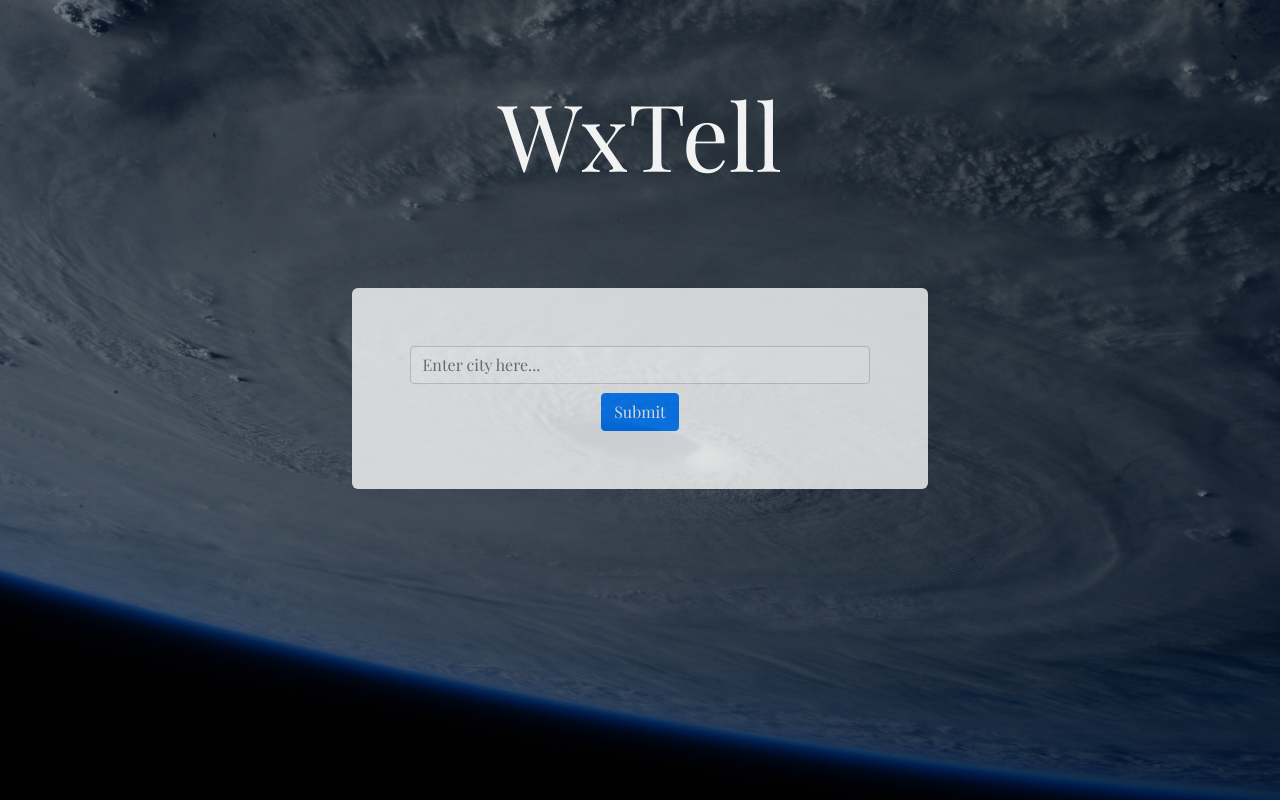
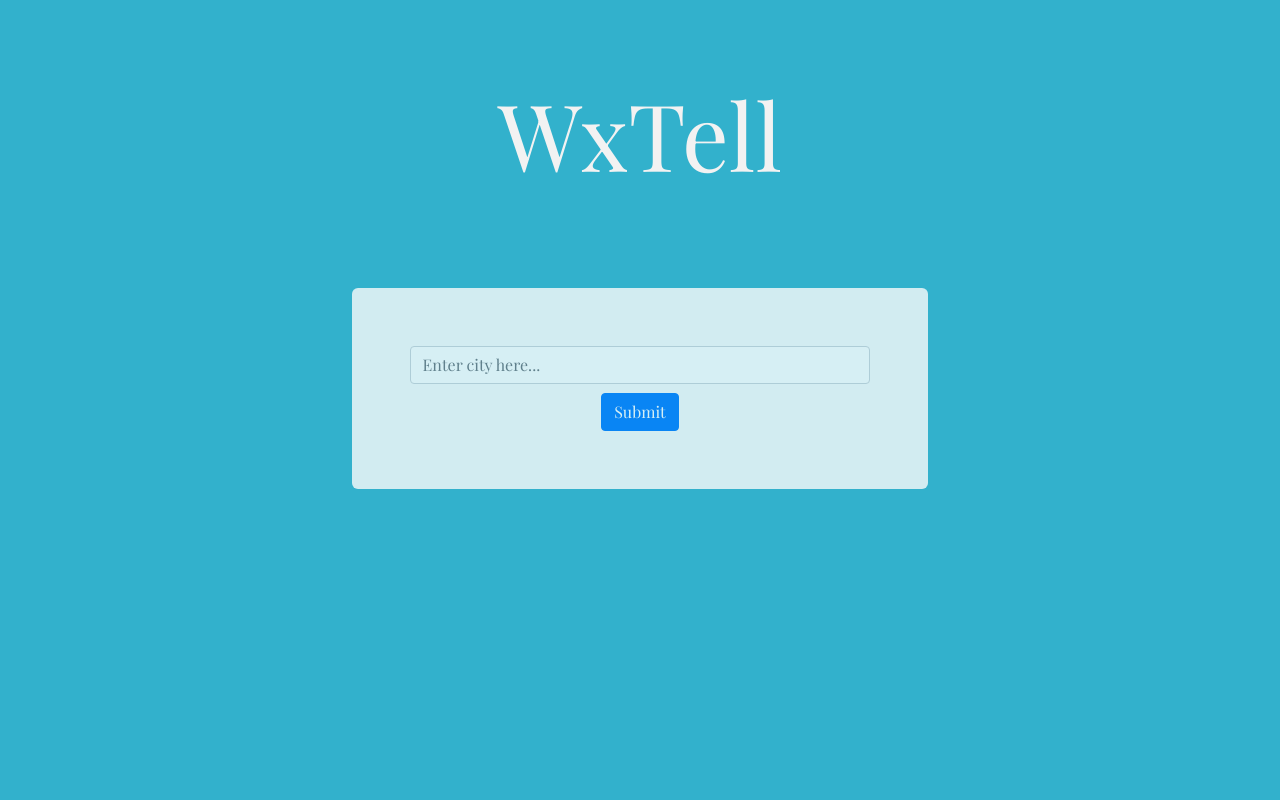
Before and after one commit to JordanWCotton/WxTell, an Angular app: page / in a window 1280 px wide. Built offline with nearby package versions, Linux system fonts and the light colour scheme.

Commit message:
Update background styling to a solid color for performance issues

```diff
--- a/src/styles.css
+++ b/src/styles.css
@@ -16,6 +16,7 @@ body {
 
 #app-cont {
     min-height: 100vh;
+    /*
     background-image: linear-gradient(
       rgba(0, 0, 0, 0.4),
       rgba(0, 0, 0, 0.4)
@@ -25,5 +26,7 @@ body {
     -moz-background-size: cover;
     -o-background-size: cover;
     background-size: cover;
+    */
+    background-color: #32B1CC;
     padding: 5%;
 }
```
